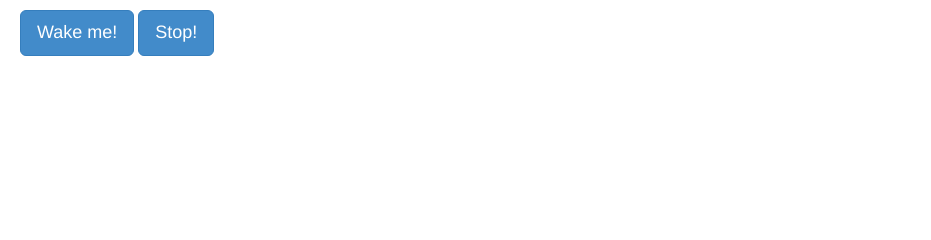
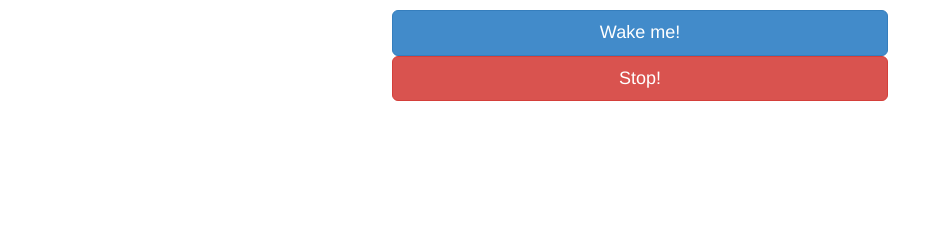
Before and after one commit to renatocf/waker, a PHP site: page / in a window 1280 px wide. Shown: the part 546-786 px from the top of the page, without its empty margins (0-931 px from the left). Run offline with PHP 8.4, Linux system fonts and the light colour scheme; some libraries are stand-ins or nearby versions.

Commit message:
Adding stop button function

```diff
--- a/index.html
+++ b/index.html
@@ -39,7 +39,7 @@
     <div id="map-canvas"></div>
 
     <div id = "button_wake" class="btn btn-lg btn-primary" role="button" onclick="geoUpdateR()">Wake me!</div>
-    <div id = "button_stop" class="btn btn-lg btn-primary" role="button" onclick="">Stop!</div>
+    <div id = "button_stop" class="btn btn-lg btn-danger" role="button" onclick="stop()">Stop!</div>
     <!-- Bootstrap core JS -->
     <script src="https://ajax.googleapis.com/ajax/libs/jquery/1.11.0/jquery.min.js"></script>
     <script src="bootstrap.js"></script>
--- a/map.css
+++ b/map.css
@@ -2,6 +2,11 @@ html, body, #map-canvas {
   height: 80%;
   margin: 10px;
   padding: 0px;
+}
+
+#map-canvas {
+  margin-left:0;
+  margin-right:0;
 }
 
 .controls {
@@ -47,3 +52,8 @@ html, body, #map-canvas {
   font-size: 13px;
   font-weight: 300;
 }
+
+.btn{
+  margin-left:30%;
+  width:40%;
+}
--- a/map.js
+++ b/map.js
@@ -28,6 +28,7 @@ function initialize()
   button_stop = document.getElementById("button_stop");
   button_stop.style.display="none";
   audio.play();
+
   // Initial map
   var mapOptions = {
     mapTypeId: google.maps.MapTypeId.ROADMAP,
@@ -168,6 +169,18 @@ function wakeUp()
 }
 
 /**
+ * function: stop
+ * Stop waking up user
+ */
+function stop()
+{
+  console.log("stop");
+  button_stop.style.display="none";
+  button_wake.style.display="block";
+  audio.stop();
+}
+
+/**
  * function: handleNoGeolocation
  * Return error to the user if the browser does not support geolocation.
  * @param errorFLag Flag para indicar erro
```
